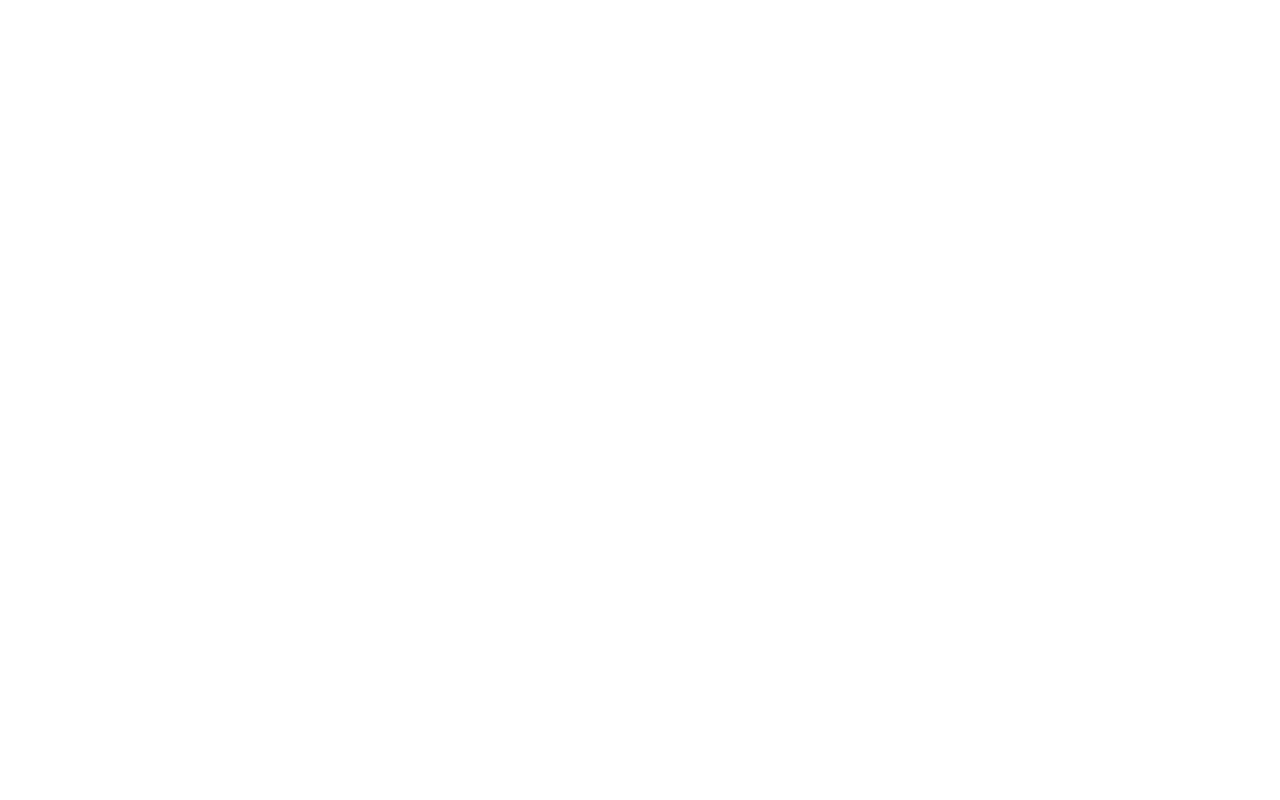
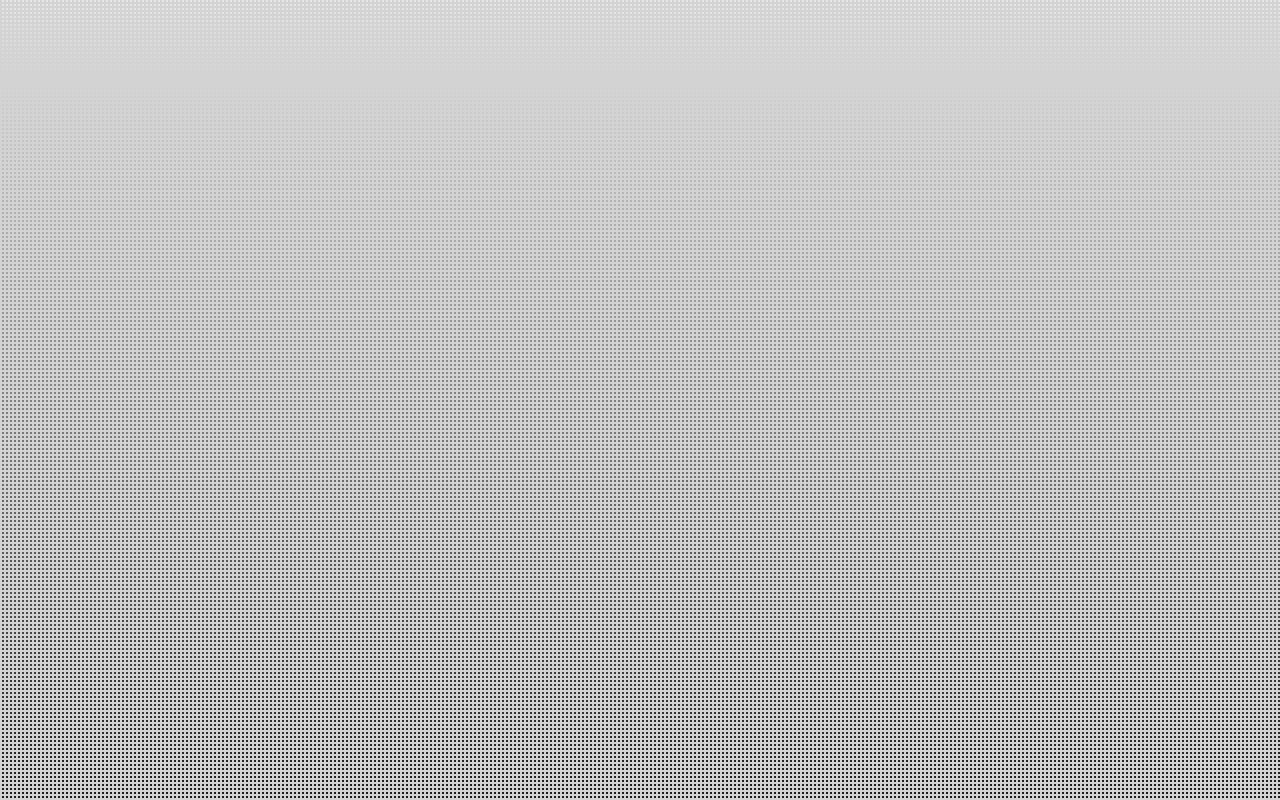
Before and after one commit to mussslim/zakrivayuschiy-teg-ad, a plain HTML site: page index.html in a window 1280 px wide. Drawn offline with Linux system fonts and the light colour scheme.

Commit message:
Update style.css

```diff
--- a/styles/style.css
+++ b/styles/style.css
@@ -1,16 +1,11 @@
-/* Здесь вы напишете основную часть стилей страницы.
-
-Будьте внимательны! Для корректной работы скриптов на этом сайте нужно, чтобы в HTML некоторые классы были названы особым образом:
-✦ like-icon — для svg-иконки анимированного сердца
-✦ card__like-button — для кнопки Like рядом с иконкой
-✦ card__icon-button — для кнопки, оборачивающей иконку
-✦ card__icon-button — для кнопки, оборачивающей иконку
-✦ is-liked — для обозначения состояния лайкнутой иконки в виде сердца
-✦ button__text — для обозначения текстового элемента внутри кнопки
-
-*/
-
 .page {
   min-inline-size: 320px;
-  min-block-size: 100dvb;
+  min-block-size: 100vh;
+  margin: 0;
+  color: #000;
+  font-family: var(--main-font);
+  font-variation-settings: "wght" var(--main-font-weight);
+  background-image: var(--background-image);
+  background-size: cover;
+  background-attachment: fixed;
 }
```
